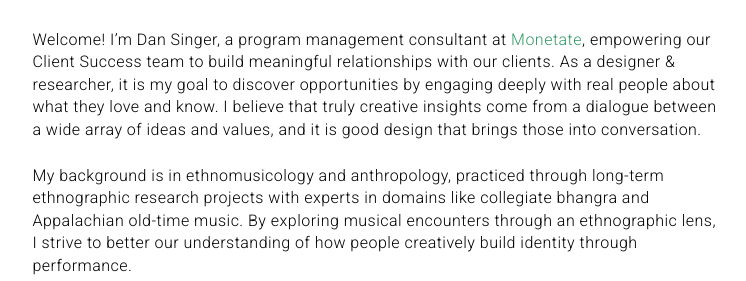
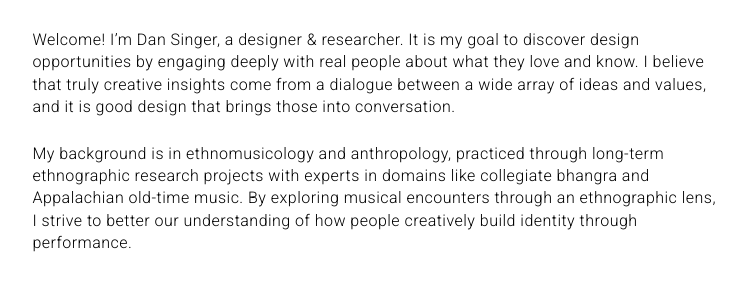
Before and after one commit to dansinger/dansinger.github.io, a plain HTML site: page index.html in a window 1280 px wide. Shown: the part 170-451 px from the top of the page, without its empty margins (262-1008 px from the left). Drawn offline with Linux system fonts and the light colour scheme.

Commit message:
Update index.html

```diff
--- a/index.html
+++ b/index.html
@@ -37,7 +37,7 @@
 					</div>
 				</div>
 				<div class="Content">
-					<p class="m-15t spaced14">Welcome! I’m Dan Singer, a program management consultant at <a href="http://www.monetate.com">Monetate</a>, empowering our Client Success team to build meaningful relationships with our clients. As a designer & researcher, it is my goal to discover opportunities by engaging deeply with real people about what they love and know. I believe that truly creative insights come from a dialogue between a wide array of ideas and values, and it is good design that brings those into conversation.</p>
+					<p class="m-15t spaced14">Welcome! I’m Dan Singer, a designer & researcher. It is my goal to discover design opportunities by engaging deeply with real people about what they love and know. I believe that truly creative insights come from a dialogue between a wide array of ideas and values, and it is good design that brings those into conversation.</p>
 					<p class="m-15t spaced14">My background is in ethnomusicology and anthropology, practiced through long-term ethnographic research projects with experts in domains like collegiate bhangra and Appalachian old-time music. By exploring musical encounters through an ethnographic lens, I strive to better our understanding of how people creatively build identity through performance.</p>
 					<p class="m-15t spaced14">If you have an exciting project or an interesting problem, I'd love to chat about it! Feel free to <a href="mailto:singerde1@gmail.com">reach out over email</a>.</p>
 				</div>
```
